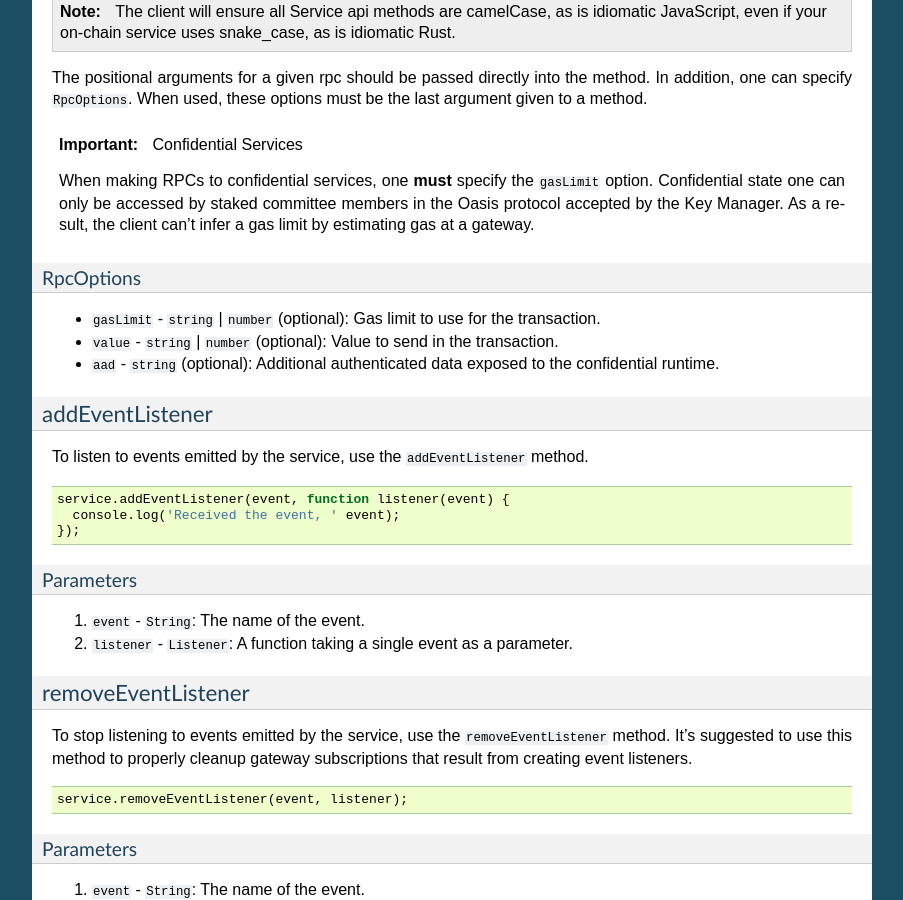
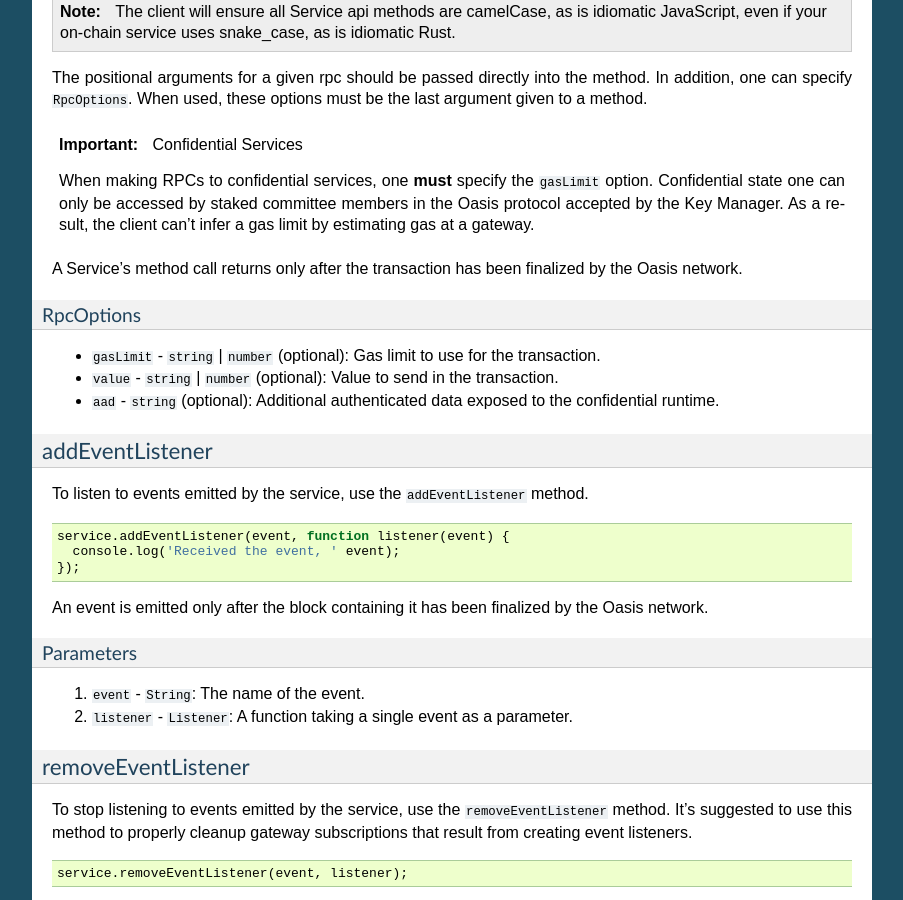
Before and after one commit to oasislabs/oasis.js, a Sphinx documentation site: the page built from docs/service.rst, in a window 1280 px wide and 900 px high, scrolled down 1361 px. Shown: the whole window, without its empty margins (198-1101 px from the left). Built offline with Sphinx 7.4.7, drawn with Linux system fonts in a browser that asks for light colours.

Commit message:
docs: Finality w.r.t. rpcs and events

```diff
--- a/docs/service.rst
+++ b/docs/service.rst
@@ -98,6 +98,8 @@ must be the last argument given to a method.
    accepted by the Key Manager. As a result, the client can't infer a gas limit by estimating
    gas at a gateway.
 
+A Service's method call returns only after the transaction has been finalized by the Oasis network.
+
 .. _rpc-options:
 
 RpcOptions
@@ -118,6 +120,8 @@ To listen to events emitted by the service, use the ``addEventListener`` method.
      console.log('Received the event, ' event);
    });
 
+An event is emitted only after the block containing it has been finalized by the Oasis network.
+
 Parameters
 ----------
 1. ``event`` - ``String``: The name of the event.
```
